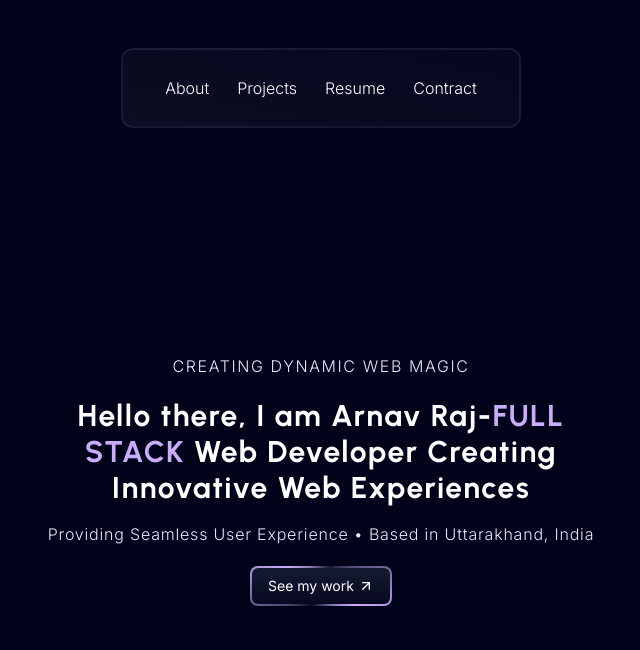
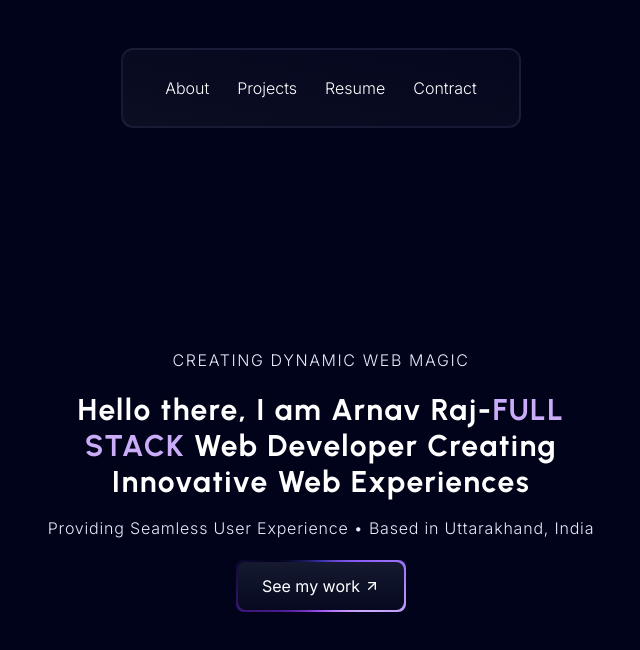
Before and after one commit to arnavraj-7/portfolio, a Next.js app: page / in a window 1280 px wide. Shown: the top 650 px of the page, without its empty margins (319-959 px from the left). Built offline with nearby package versions, Linux system fonts and the light colour scheme.

Commit message:
button styling

```diff
--- a/src/app/globals.css
+++ b/src/app/globals.css
@@ -16,6 +16,9 @@
 
 /* Keyframes for continuous rotation */
 @keyframes border-rotation {
+  from {
+    --bg-angle: 0deg;
+  }
   to {
     --bg-angle: 360deg;
   }
@@ -24,28 +27,26 @@
 @layer utilities {
   /* Custom animation class for border rotation */
   .animate-border-rotation {
-    --bg-angle: 0deg;
     animation: border-rotation 3s linear infinite;
-    border: 2px solid transparent;
   }
 
-  /* Hover state to speed up animation */
-  .animate-border-rotation:hover {
-    animation-duration: 1s;
+
+  .animated-border {
+    @apply relative rounded-lg p-[2px];
+    background: conic-gradient(
+      from var(--bg-angle),
+      #000319,
+      #3730a3,
+      #8b5cf6,
+      #cbacf9,
+      #a855f7,
+      #4c1d95,
+      #000319
+    );
+    animation: border-rotation 3s linear infinite;
   }
 
-  /* Legacy shimmer animation (kept for compatibility) */
-  @keyframes shimmer {
-    0% {
-      background-position: 0% 50%;
-    }
-    100% {
-      background-position: 100% 50%;
-    }
-  }
-
-  .animate-shimmer {
-    animation: shimmer 4s linear infinite;
-    background-size: 400% 400%;
+  .content {
+    @apply rounded-lg flex justify-center items-center h-full w-full bg-gradient-to-b from-[#161A31] to-[#06091F] px-6 py-3;
   }
 }
--- a/src/app/layout.tsx
+++ b/src/app/layout.tsx
@@ -1,11 +1,11 @@
 import type { Metadata } from "next";
 import "./globals.css";
-import Navbar from "./components/navbar";
-import { inter } from "./utils/fonts";
+import Navbar from "../components/navbar";
+import { inter } from "../utils/fonts";
 
 export const metadata: Metadata = {
-  title: "Create Next App",
-  description: "Generated by create next app",
+  title: "Portfolio",
+  description: "Arnav Raj",
 };
 
 export default function RootLayout({
--- a/src/app/page.tsx
+++ b/src/app/page.tsx
@@ -1,6 +1,6 @@
 "use client";
 import React from 'react'
-import { inter, urbanist } from './utils/fonts'
+import { inter, urbanist } from '../utils/fonts'
 import "./globals.css";
 import { ArrowUp, ArrowUpRight } from 'lucide-react'
 import { motion } from 'framer-motion'
@@ -23,18 +23,14 @@ const page = () => {
       </div>
       <Link href={"#"}>
         <motion.button
-          className='animate-border-rotation rounded-lg border-2 border-transparent bg-gradient-to-br from-[#161A31] to-[#06091F] p-4 h-10 flex justify-center items-center text-sm relative overflow-hidden hover:animation-play-state-running'
-          style={{
-            background: `
-              linear-gradient(to bottom, #161A31, #06091F) padding-box,
-              conic-gradient(from var(--bg-angle), #CBACF9, #161A31, #CBACF9, #06091F, #CBACF9) border-box
-            `
-          }}
+          className='animated-border'
         >
+          <div className='content'>
           See my work
           <span className='ml-1'>
             <ArrowUpRight size={16} />
           </span>
+          </div>
         </motion.button>
       </Link>
     </div>
```
Also changed, not shown: src/components/navbar.tsx (renamed from src/app/components/navbar.tsx), src/utils/fonts.ts (renamed from src/app/utils/fonts.ts).
